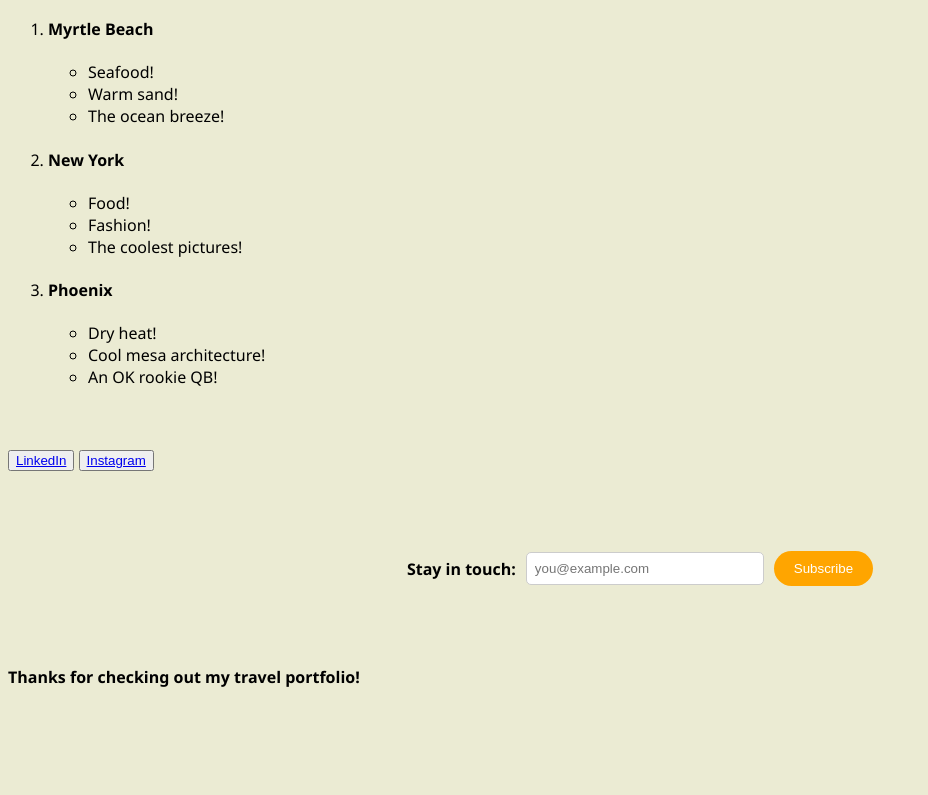
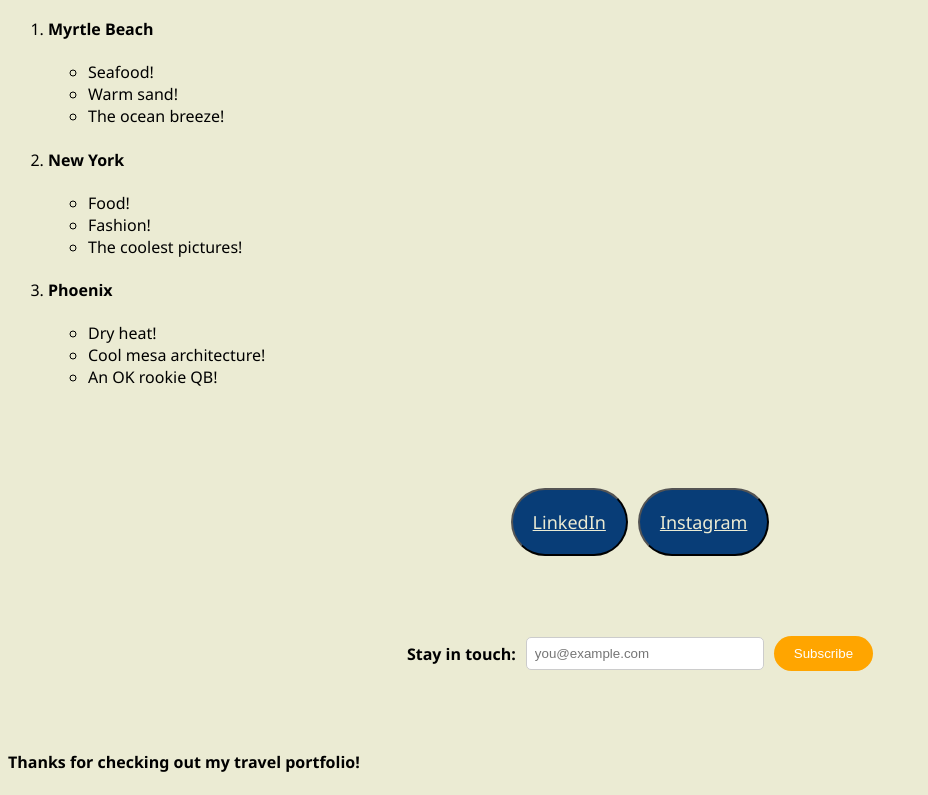
Before and after one commit to mdesir8-mc/TECH272, a plain HTML site: page Classwork 3/travel_portfolio_v2.html in a window 1280 px wide. Shown: the part 1712-2507 px from the top of the page, without its empty margins (0-928 px from the left). Before the commit the page ends 2422 px from the top, so only its background shows below. Drawn offline with Linux system fonts and the light colour scheme.

Commit message:
Refactor CSS styles and add new button classes
Added new button styles and updated color variables.

```diff
--- a/Classwork 3/travel_portfolio_v2_styles.css
+++ b/Classwork 3/travel_portfolio_v2_styles.css
@@ -6,7 +6,7 @@
     --color2-bg1: #EBEBD3;
     --color3-tx2: #306B34;
     --color4-bg2: #804f73;
-    --color5-idk: #C490D1;
+    --color5-idk: #D7B3DF;
     font-family:'Segoe UI', Tahoma, Geneva, Verdana, sans-serif;
 }
 
@@ -25,18 +25,48 @@ nav {
 .btn1 {
     padding: 20px;
     border-radius: 50px;
+	background-color: var(--color2-bg1);
     a {
-    color: var(--color3-tx1);
+    color: var(--color1-tx1);
     font-family:'Segoe UI', Tahoma, Geneva, Verdana, sans-serif;
     font-size: 18px;
     }
     &:hover {
-        background-color: var(--color3-tx2);
+        background-color: var(--color1-tx1);
         color: var(--color2-bg1);
         a {
         color: var(--color2-bg1)
     }
     }
+}
+
+.btn2 {
+    padding: 20px;
+    border-radius: 50px;
+	background-color: var(--color1-tx1);
+    a {
+    color: var(--color2-bg1);
+    font-family:'Segoe UI', Tahoma, Geneva, Verdana, sans-serif;
+    font-size: 18px;
+    }
+    &:hover {
+        background-color: var(--color5-idk);
+        color: var(--color2-bg1);
+        a {
+        color: var(--color1-tx1);
+		font-style: italic;
+    }
+    }
+}
+
+.links-section {
+  display: flex;
+  justify-content: center;
+  align-items: center;
+  flex-wrap: wrap;
+  gap: 10px;
+  margin: 40px 0;
+  text-align: center;
 }
 
 .destinations {
```
